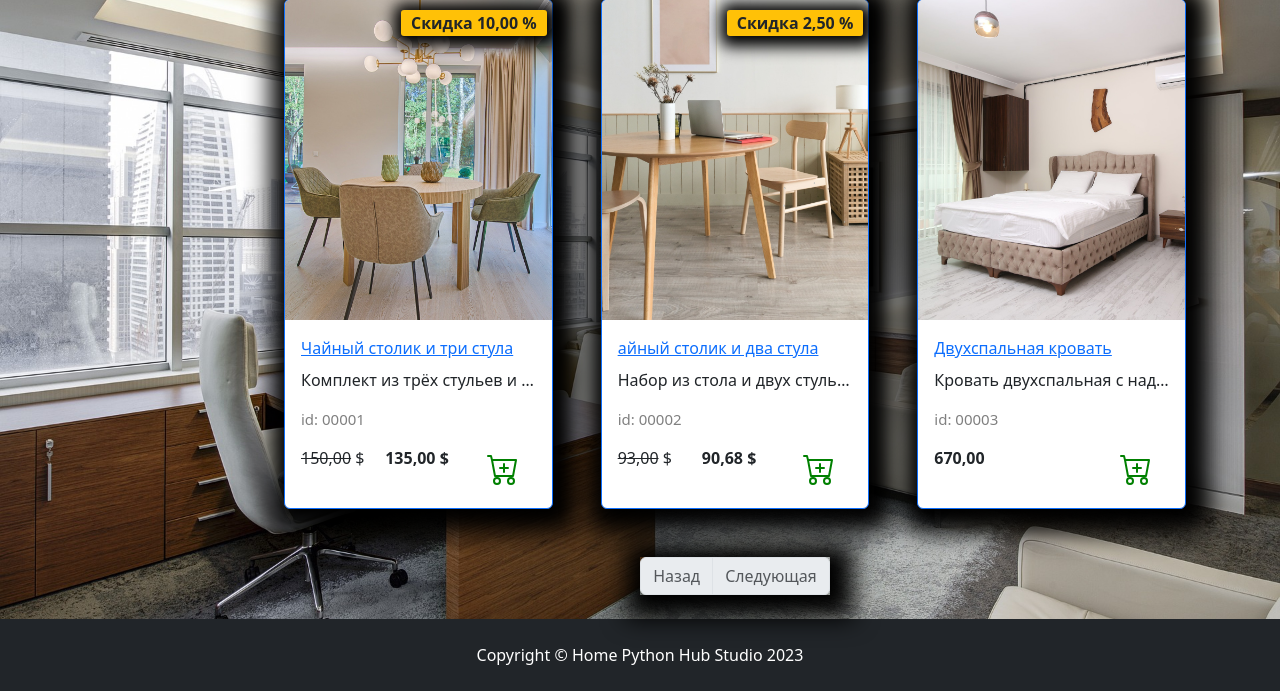
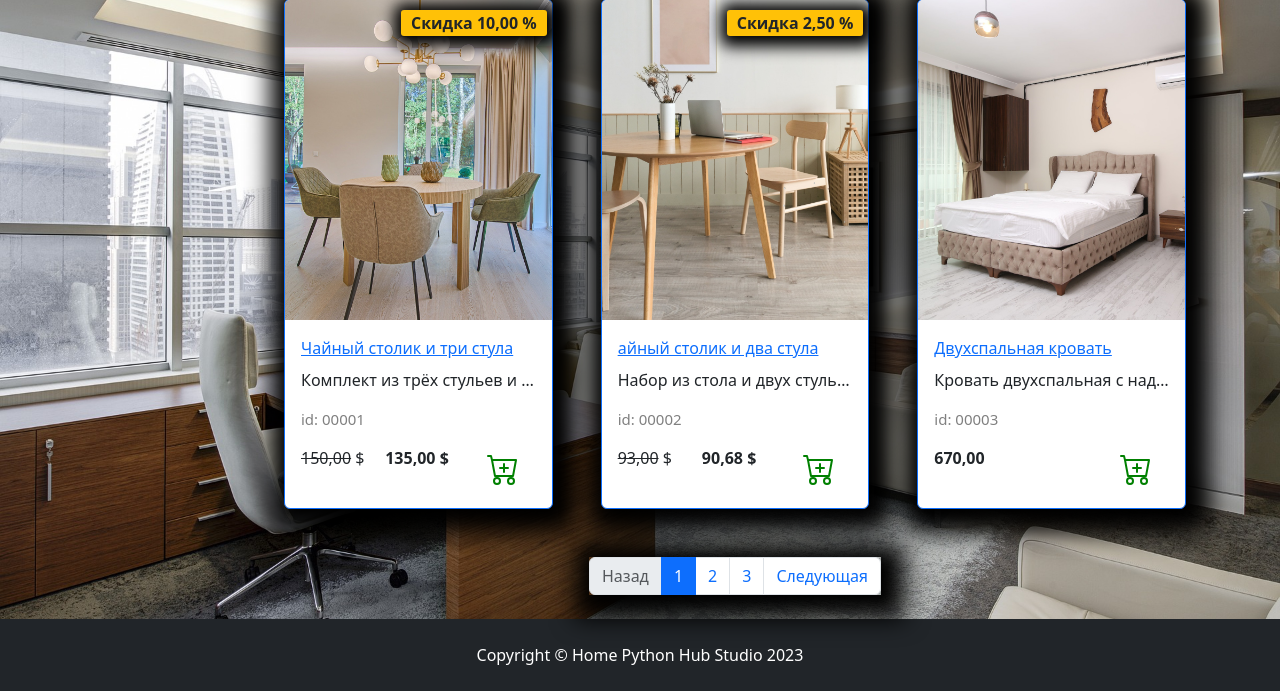
Before and after one commit to ruslanrzaevv/furniture_store, a Django app: page /catalog/catalog/all/ in a window 1280 px wide. Shown: the part 155-846 px from the top of the page. Run offline with Django 5.2, Linux system fonts and the light colour scheme; the visitor is signed in with stand-in values (Sample User, id 1); data comes from the database, SQL or seed files in the repository; some libraries are stand-ins or nearby versions.

Commit message:
added changes

```diff
--- a/goods/templates/goods/catalog.html
+++ b/goods/templates/goods/catalog.html
@@ -84,7 +84,7 @@
                      <p><strong>{{ good.price }}</strong></p>
                      {% endif %}
                      <a href="{% url "cart_add" %}" class="btn add-to-cart"
-                        data-product-id="{{ product.id }}">
+                        data-product-id="{{ good.id }}">
                             {% csrf_token %}
                             <img class="mx-1" src="{% static "deps/icons/cart-plus.svg" %}" alt="Catalog Icon"
                                 width="32" height="32">
@@ -102,23 +102,23 @@
 <nav aria-label="Page navigation example">
    <ul class="pagination justify-content-center my-4">
        <div class="custom-shadow d-flex">
-
-                <li class="page-item {% if not page_obj.has_previous %}disabled{% endif %}">
-                <a class="page-link" href="{% if page_obj.has_previous %}?{% change_params page=page_obj.previous_page_number %}{% else %}#{% endif %}">Назад</a>
+           <li class="page-item {% if not goods.has_previous %}disabled{% endif %}">
+               <a class="page-link" href="{% if goods.has_previous %}?{% change_params page=goods.previous_page_number %}{% else %}# {% endif %}">Назад</a>
              </li>
 
-                {% for page in page_obj.paginator.page_range %}
-                {% if page >= page_obj.number|add:-2 and page <= page_obj.number|add:2 %}
-                    <li class="page-item {% if page_obj.number == page %} active {% endif %}">
+             {% for page in goods.paginator.page_range %}
+               {% if page >= goods.number|add:-2 and page <= goods.number|add:2 %}
+                 <li class="page-item {% if goods.number == page %} active {% endif %}">
                    <a class="page-link" href="?{% change_params page=page %}">{{ page }}</a>
                  </li>
                {% endif %}
              {% endfor %}
 
+             <li class="page-item {% if not goods.has_next %}disabled{% endif %}">
+               <a class="page-link" href="{% if goods.has_next %}?{% change_params page=goods.next_page_number %}{% else %}# {% endif %}">Следующая</a>
+             </li>
 
-                <li class="page-item {% if not page_obj.has_next %}disabled{% endif %}">
-                    <a class="page-link" href="{% if page_obj.has_next %}?{% change_params page=page_obj.next_page_number %}{% else %}#{% endif %}">Следующая</a>
-                </li>
+
        </div>
    </ul>
 </nav>
--- a/templates/base.html
+++ b/templates/base.html
@@ -61,7 +61,9 @@
                                 </a>
                                 <ul class="dropdown-menu">
                                     <li><a class="dropdown-item  text-white" href="carts/cart.html">Корзина</a></li>
-                                    <li><a class="dropdown-item  text-white" href="{% url "profile" %}">Личный кабинет</a>
+                                    <li><a class="dropdown-item  text-white" href="{% url "profile" %}">
+
+                                        Личный кабинет</a>
                                     </li>
                                     {% if user.is_admin or user.is_staff %}
                                         <li><a class="dropdown-item  text-white" href="{% url "admin:index" %}">Админ панель</a></li>
```
Lines whose indentation alone changed are shown as unchanged.
